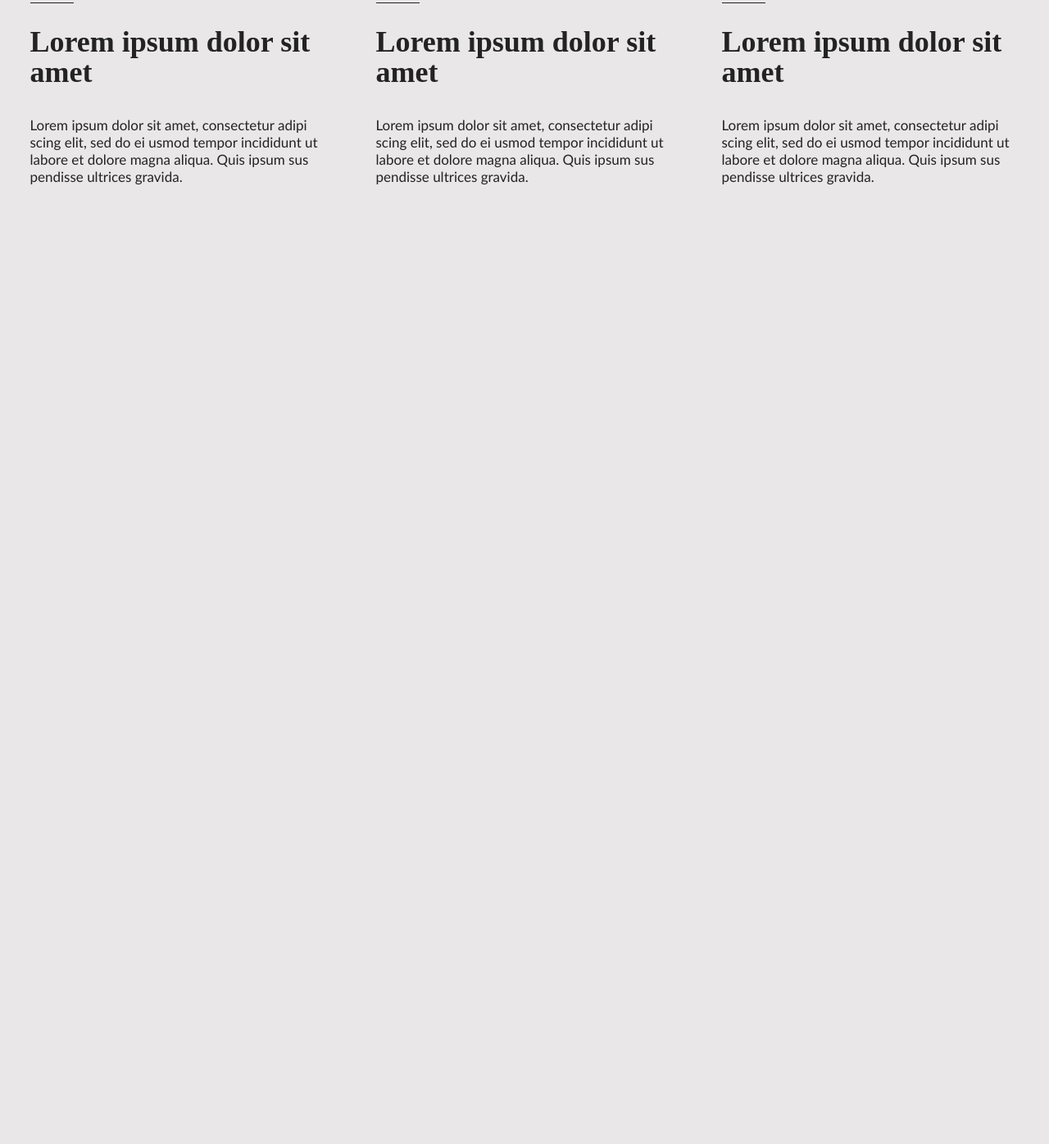
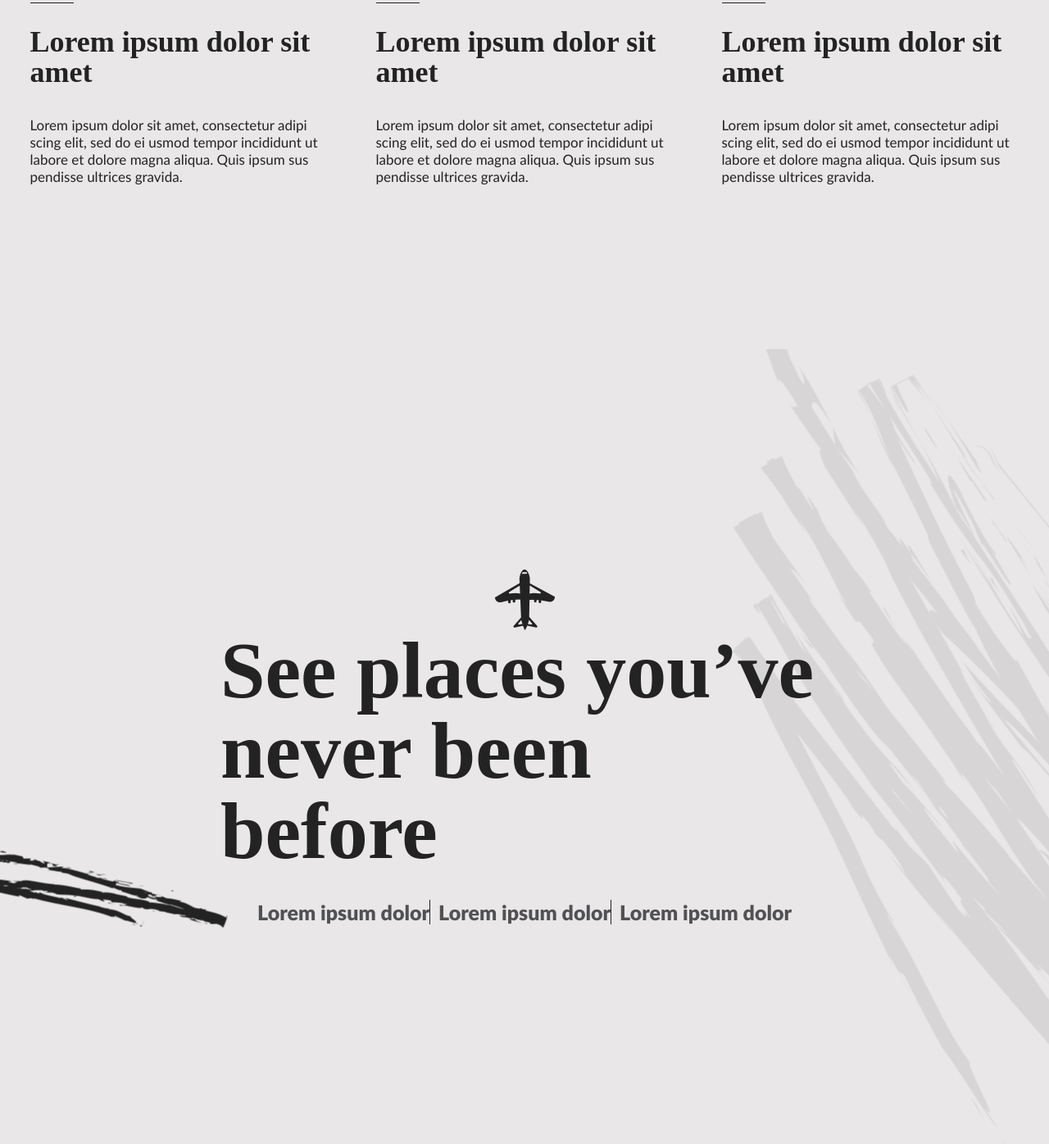
Before and after one commit to HurskayaLilya/Travel_progect, a plain HTML site: page index.html in a window 1280 px wide. Shown: the part 1704-3100 px from the top of the page at 82% size. Before the commit the page ends 2130 px from the top, so only its background shows below. Drawn offline with Linux system fonts and the light colour scheme; files whose address does not match are found by name; a web font is replaced by a local one.

Commit message:
Group-4 and fonts

```diff
--- a/index.html
+++ b/index.html
@@ -62,6 +62,20 @@
                     <h2 class="title title--size">Lorem ipsum dolor sit amet</h2>
                     <p class="text">Lorem ipsum dolor sit amet, consectetur adipi scing elit, sed do ei usmod tempor incididunt ut labore et dolore magna aliqua. Quis ipsum sus pendisse ultrices gravida. </p>
                 </div>
+            </div>
+        </div>
+    </div>
+    <div class="main__group_4">
+        <div class="section container">
+            <div class="group-4">
+                <div class="img img--4"></div>
+                <h2 class="title title--size">See places you’ve never been before</h1>
+                <div class="links">
+                    <a href="" class="link">Lorem ipsum dolor</a>
+                    <a href="" class="link">Lorem ipsum dolor</a>
+                    <a href="" class="link">Lorem ipsum dolor</a>
+                </div>
+            </div>
         </div>
     </div>
 </main>
--- a/scss/style.scss
+++ b/scss/style.scss
@@ -1,24 +1,31 @@
 @font-face {
     font-family: 'Lato';
-    src: local('Lato Regular'), local('Lato-Regular'), url('latoregular.woff2') format('woff2'), url('latoregular.woff') format('woff'), url('latoregular.ttf') format('truetype');
+    src: url('../fonts/latoregular.ttf'),
+        url('../fonts/latoregular.woff'),
+        url('../fonts/latoregular.woff2')        ;
     font-weight: 400;
     font-style: normal;
  }
  @font-face {
     font-family: 'Lato Light';
-    src: local('Lato Light'), local('Lato-Light'), url('latolight.woff2') format('woff2'), url('latolight.woff') format('woff'), url('latolight.ttf') format('truetype');
+    src: url('../fonts/latolight.ttf'),
+         url('../fonts/latolight.woff'),
+         url('../fonts/latolight.woff2');
     font-weight: 300;
     font-style: normal;
 }
     @font-face {
-        font-family: 'Lato';
-        src: local('Lato Black'), local('Lato-Black'), url('latoblack.woff2') format('woff2'), url('latoblack.woff') format('woff'), url('latoblack.ttf') format('truetype');
+        font-family: 'Lato Black';
+        src: url('../fonts/latoblack.ttf'),
+             url('../fonts/latoblack.woff'),
+             url('../fonts/latoblack.woff2'),;
         font-weight: 900;
         font-style: normal;
     }
     @font-face {
         font-family: 'Cardo';
-        src: local('Cardo'), url('cardo.woff2') format('woff2'), url('cardo.woff') format('woff'), url('cardo.ttf') format('truetype');
+        src: url('../fonts/cardo.woff')
+        url('../fonts/cardo.woff2');
         font-weight: 400;
         font-style: normal;
     }
@@ -152,8 +159,8 @@
     background-image: url('../img/bg_3.png');
     background-position: center;
     background-repeat: no-repeat;
-    margin-top: 156px;
-    margin-bottom: 200px;
+    padding-top: 156px;
+   padding-bottom: 200px;
     .section{
         justify-content: center;
     }
@@ -201,3 +208,46 @@
     width: 53px;
     margin-top: 32px;
 }
+/*Group-4*/
+.main__group_4{
+    padding: 400px;
+    padding: 269px;
+    background-image: url('../img/bg_4.png');
+    background-repeat: no-repeat;
+    background-position: center;
+    .title--size{
+        font-size: 98px;
+        line-height: 98px;
+    }
+    .img{
+        width: 73px;
+        height: 74px;
+        background-position: center;
+        &--4{
+            background-image: url('../img/icon_1.png');
+        }
+    }
+    .section{
+        justify-content: center;
+    }
+}
+.group-4{
+    max-width: 780px;
+    display: flex;
+    flex-direction: column;
+    align-items: center;
+}
+.links{
+    display: flex;
+    .link{
+        border-right: 1px solid #232323;
+        margin-right: 10px;
+        font-family: "Lato Black";
+        font-size: 25px;
+        &:last-child{
+            margin-right: 0;
+            border-right: 0;
+        }
+    }
+
+}
```
Also changed, not shown: css/style.css.
